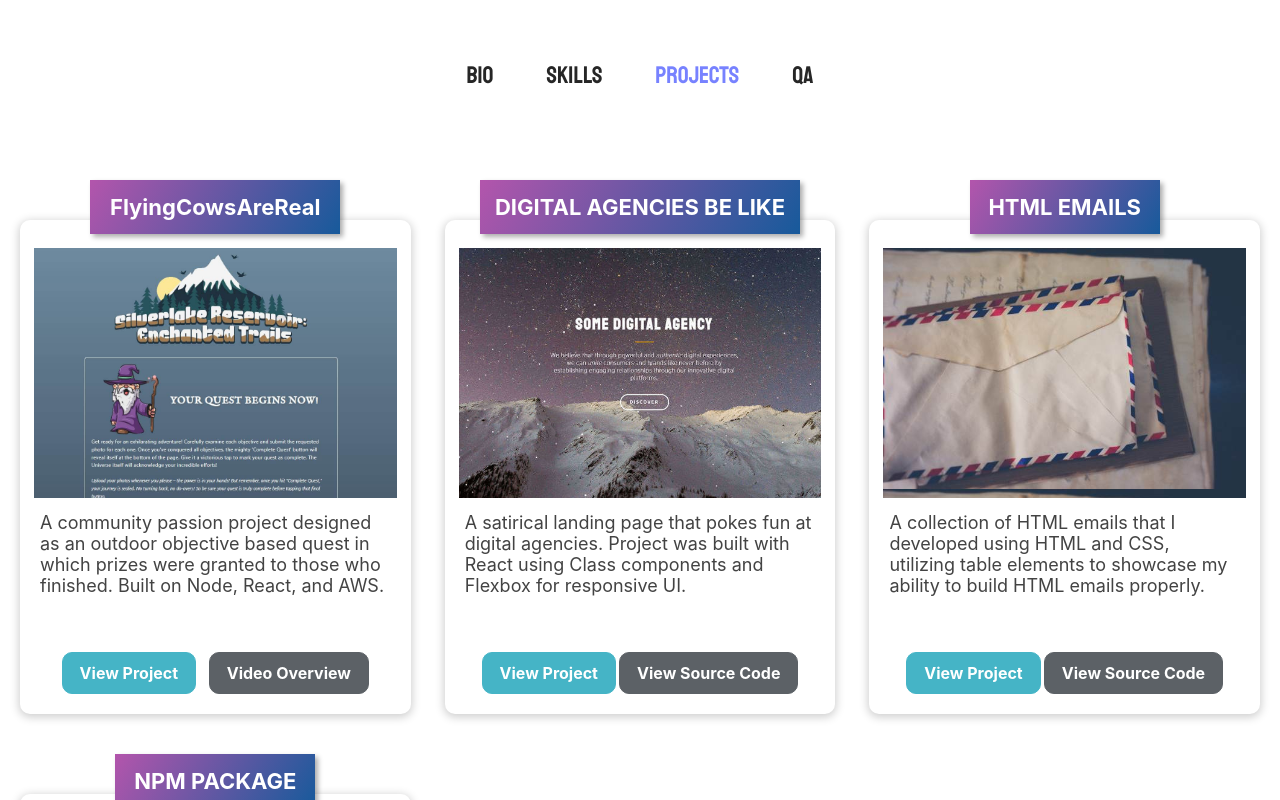
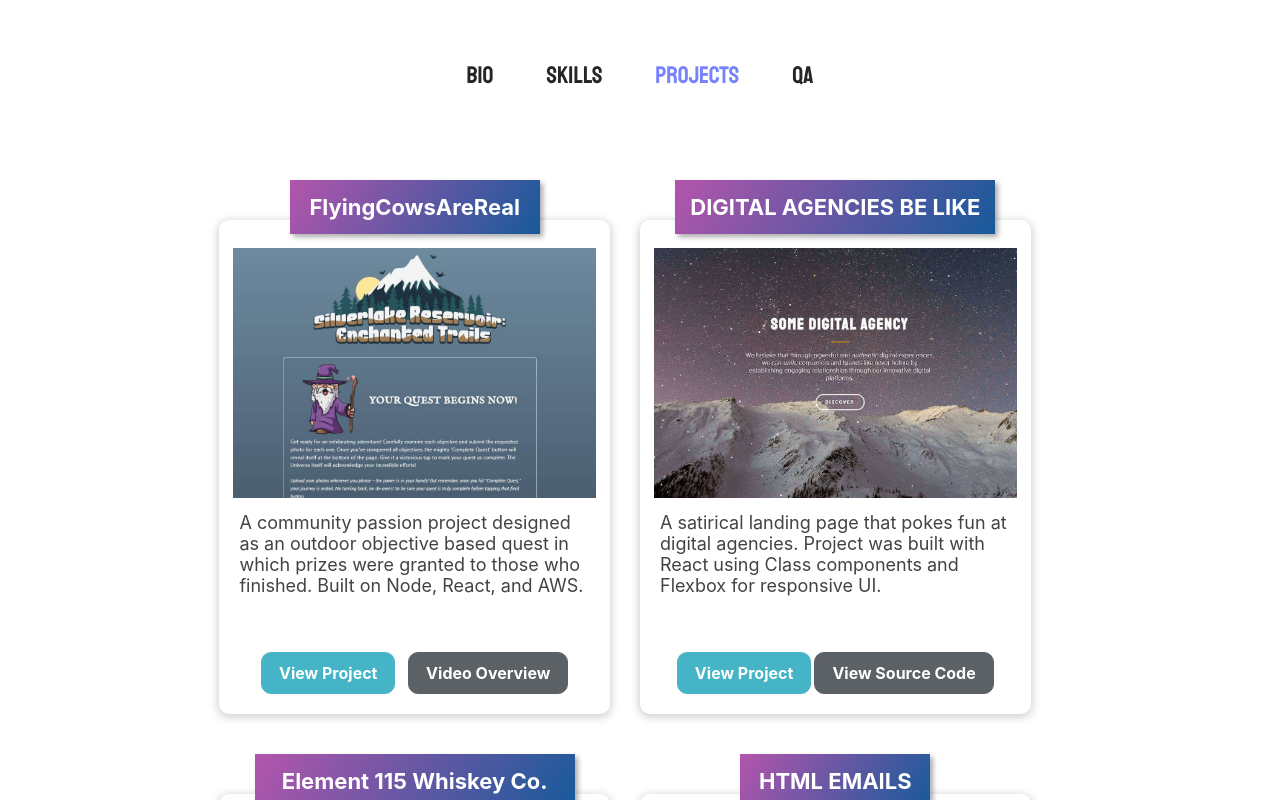
Before and after one commit to sok213/new-portolfio, a React (Create React App) app: page / in a window 1280 px wide. Both pictures are taken after a click on the button "Projects". Shown: the top 800 px of the page. Built offline with nearby package versions, Linux system fonts and the light colour scheme; a web font is replaced by a local one.

Commit message:
Update site

```diff
--- a/src/Comps/Bio/YoutubeVideos/YoutubeVideos.js
+++ b/src/Comps/Bio/YoutubeVideos/YoutubeVideos.js
@@ -10,10 +10,10 @@ export default function YoutubeVideos() {
         <iframe src="https://www.youtube.com/embed/acZ_qoYscw8" title="YouTube video player" frameborder="0" allow="accelerometer; autoplay; clipboard-write; encrypted-media; gyroscope; picture-in-picture; web-share" allowfullscreen></iframe>
       </div>
 
-      <h2 className={s.header}>Project Deep Dive</h2>
+      {/* <h2 className={s.header}>Project Deep Dive</h2>
       <div className={s.iFrameContainer}>
         <iframe src="https://www.youtube.com/embed/-Ib5q8gdhLQ" title="YouTube video player" frameborder="0" allow="accelerometer; autoplay; clipboard-write; encrypted-media; gyroscope; picture-in-picture; web-share" allowfullscreen></iframe>
-      </div>
+      </div> */}
     </Fragment>
   );
 }
--- a/src/Comps/Projects/Projects.js
+++ b/src/Comps/Projects/Projects.js
@@ -5,7 +5,8 @@ import { faGamepad, faBuilding, faEnvelope, faCode } from '@fortawesome/free-sol
 import thumbnail_1 from './../../Assets/thumbnail_1.jpg';
 import thumbnail_2 from './../../Assets/mail.jpg';
 import thumbnail_3 from './../../Assets/npm.jpg';
-import thumbnail_4 from './../../Assets/flyer.JPG'
+import thumbnail_4 from './../../Assets/flyer.JPG';
+import thumbnail_5 from './../../Assets/element115_thumbnail.jpg';
 
 export default function Projects() {
 
@@ -26,6 +27,16 @@ export default function Projects() {
       link_source: 'https://github.com/sok213/some-digital-agency',
       link_project: 'https://www.digitalagenciesbelike.com/',
       thumbnail: thumbnail_1,
+      top: '190px',
+      icon: faBuilding,
+      width: 320
+    },
+    {
+      title: 'Element 115 Whiskey Co.',
+      desc: 'A fictional alien whiskey website showcasing multiple responsive pages with dynamic animations',
+      link_source: 'https://github.com/sok213/element115-whiskey/tree/master/src',
+      link_project: 'https://element115whiskey.com/',
+      thumbnail: thumbnail_5,
       top: '190px',
       icon: faBuilding,
       width: 320
--- a/src/Comps/Projects/Projects.module.scss
+++ b/src/Comps/Projects/Projects.module.scss
@@ -14,9 +14,9 @@
   display: flex;
   flex-direction: row;
   max-width: 1700px;
-  width: 100%;
+  width: auto;
   align-self: center;
-  justify-content: space-between;
+  justify-content: center;
   flex-wrap: wrap;
 
   @media screen and (max-width: 1200px) {
@@ -51,6 +51,7 @@
   box-shadow: 0px 2px 10px 1px rgba(0,0,0,0.20);
   -webkit-box-shadow: 0px 2px 10px 1px rgba(0,0,0,0.20);
   -moz-box-shadow: 0px 2px 10px 1px rgba(0,0,0,0.20);
+  margin-right: 30px;
 
   &:nth-child(2) {
     animation-delay: 0.4s;
@@ -62,6 +63,10 @@
 
   &:nth-child(4) {
     animation-delay: 0.8s;
+  }
+
+  &:nth-child(5) {
+    animation-delay: 1s;
   }
 
   @media screen and (max-width: 1200px) {
```
Also changed, not shown: src/Assets/element115_thumbnail.jpg (added).
